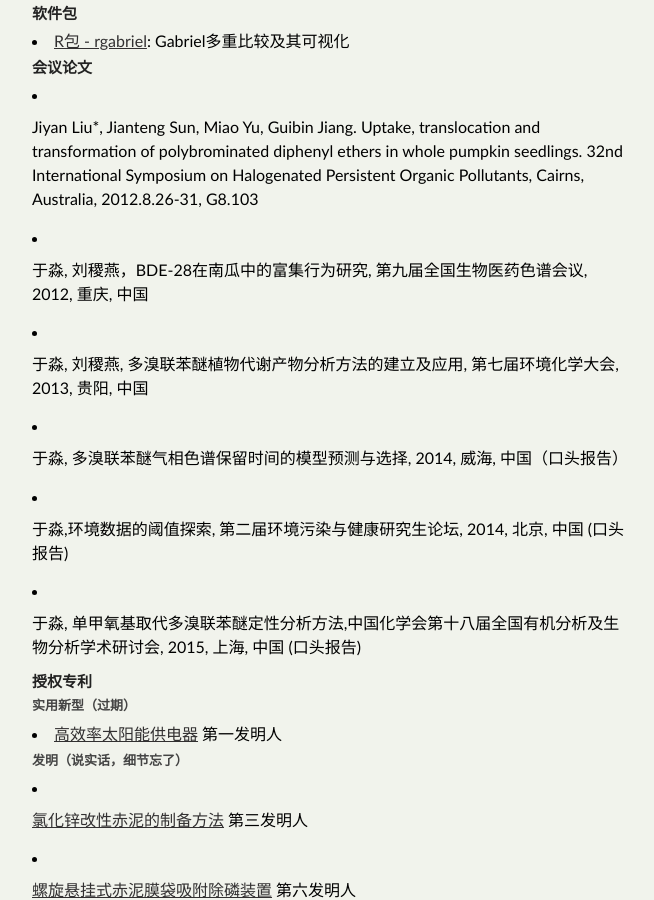
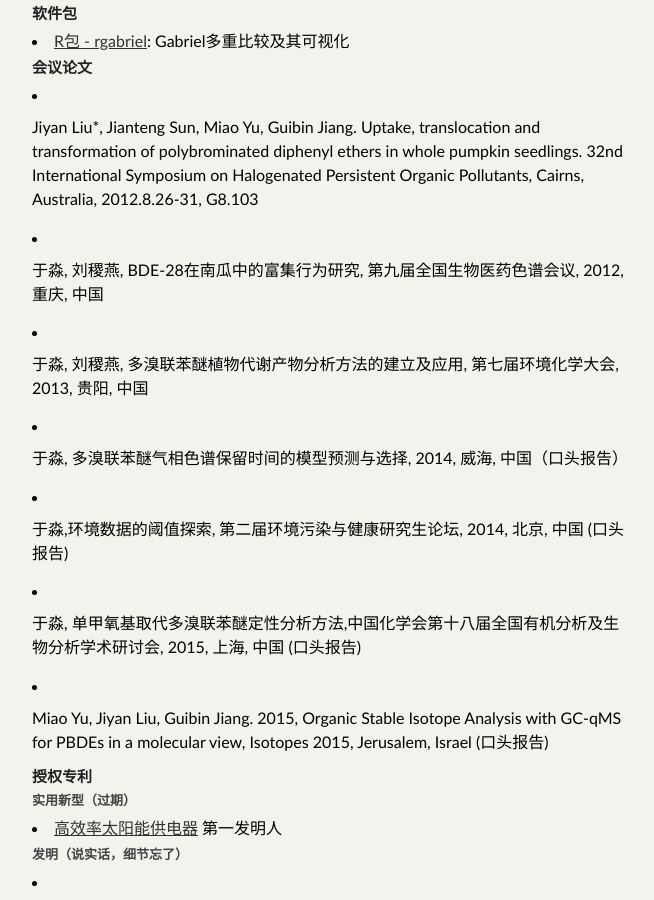
Before and after one commit to yufree/blogcn, a Jekyll site: the page built from vitae/index.md, in a window 1280 px wide and 900 px high, scrolled down 2575 px. Shown: the whole window, without its empty margins (308-962 px from the left). Built offline with Jekyll 4.4.1, drawn with Linux system fonts in a browser that asks for light colours; some web fonts are replaced; comment, search, counter and statistics services are not loaded.

```diff
--- a/vitae/index.md
+++ b/vitae/index.md
@@ -78,7 +78,7 @@
 
 - Jiyan Liu*, Jianteng Sun, Miao Yu, Guibin Jiang. Uptake, translocation and transformation of polybrominated diphenyl ethers in whole pumpkin seedlings. 32nd International Symposium on Halogenated Persistent Organic Pollutants, Cairns, Australia, 2012.8.26-31, G8.103
 
-- 于淼, 刘稷燕，BDE-28在南瓜中的富集行为研究, 第九届全国生物医药色谱会议, 2012, 重庆, 中国
+- 于淼, 刘稷燕, BDE-28在南瓜中的富集行为研究, 第九届全国生物医药色谱会议, 2012, 重庆, 中国
 
 - 于淼, 刘稷燕, 多溴联苯醚植物代谢产物分析方法的建立及应用, 第七届环境化学大会, 2013, 贵阳, 中国
 
@@ -87,6 +87,8 @@
 - 于淼,环境数据的阈值探索, 第二届环境污染与健康研究生论坛, 2014, 北京, 中国 (口头报告)
 
 - 于淼, 单甲氧基取代多溴联苯醚定性分析方法,中国化学会第十八届全国有机分析及生物分析学术研讨会, 2015, 上海, 中国 (口头报告)
+
+- Miao Yu, Jiyan Liu, Guibin Jiang. 2015, Organic Stable Isotope Analysis with GC-qMS for PBDEs in a molecular view, Isotopes 2015, Jerusalem, Israel (口头报告)
 
 ## 授权专利
 
```
Also changed, not shown: about/index.md (+1 -1 lines).
